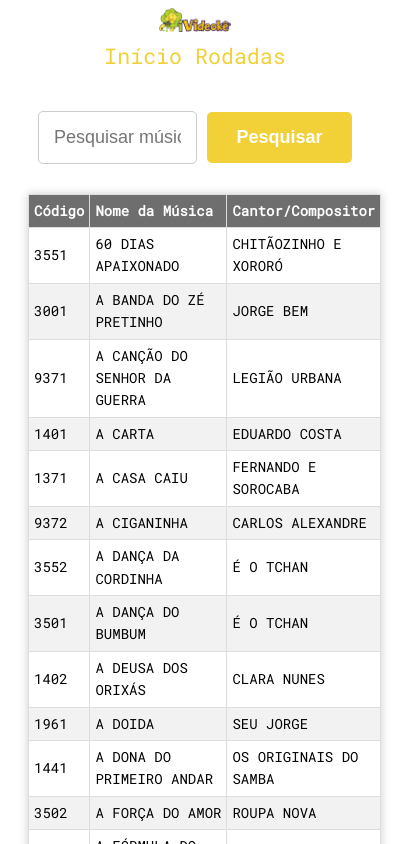
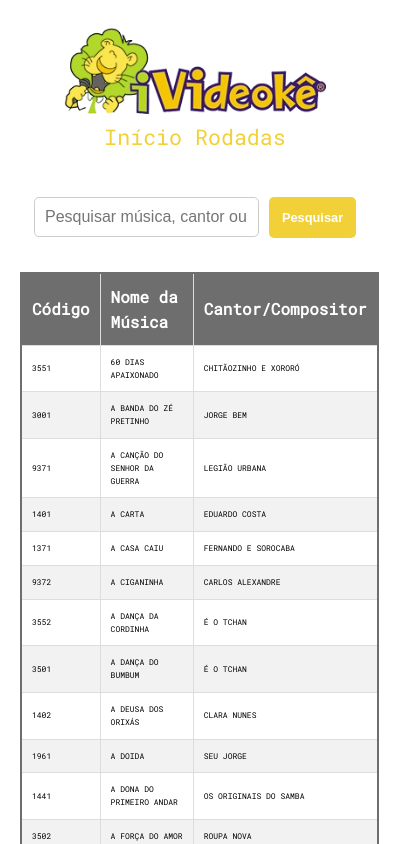
Before and after one commit to FabioHTGuimaraes/CatalagoVideoke, a plain HTML site: page index.html in a window 390 px wide. Shown: the top 844 px of the page, 412 px wide, since content can reach past the window. Drawn offline with nearby package versions, Linux system fonts and the light colour scheme.

Commit message:
hhh
hhhh

```diff
--- a/index.html
+++ b/index.html
@@ -7,7 +7,7 @@
 
     <meta http-equiv="X-UA-Compatible" content="IE=edge">
 
-    <meta name="viewport" content="width=device-width, initial-scale=1.0">
+    <meta name="viewport" content="width=device-width, initial-scale=1, user-scalable=no">
 
     <!-- Inclui o arquivo de estilo CSS -->
     <link rel="stylesheet" href="style.css">
--- a/style.css
+++ b/style.css
@@ -5,6 +5,8 @@
     font-family: "Roboto Mono", sans-serif;
     line-height: 1.6;
     padding: 0;
+    margin: 0;
+    overflow-x: hidden;
     box-sizing: border-box;
     overflow-x: hidden;
     text-align: center;
@@ -91,11 +93,10 @@
 
 /* Tabela de músicas */
 .musicList {
-    width: 100%;
-    max-width: 900px;
+    max-width: 50%;
     margin: 0 auto;
     border-collapse: collapse;
-    box-shadow: 0 0 10px rgba(0, 0, 0, 0.2);
+    border: 2px solid #6e6e6e;
 }
 
 .musicList th, .musicList td {
@@ -139,38 +140,57 @@
 
 /* Responsividade */
 @media (max-width: 768px) {
-    .search-container input[type="text"],
-    button {
-        width: 100%;
-        max-width: 100%;
-        font-size: 18px;
+
+    .search-container {
+        padding: 4%;
     }
 
-    .musicList th, .musicList td {
-        padding: 8px;
-        font-size: 14px;
+    button {
+        padding: 4%;
+        font-size: 80%;
     }
+
+    .musicList td {
+        font-size: 50%;
+        width: 100%;
+    }
+
+    #img-centro {
+        width: 70%;
+        margin-top: 5%;
+    }
+
+    footer {
+        font-size: 50%;
+        margin: 5%;
+    }
+
 }
 
 @media (max-width: 480px) {
+
     .search-container {
-        padding: 10px;
-    }
-
-    .search-container input[type="text"] {
-        padding: 15px;
+        padding: 4%;
     }
 
     button {
-        padding: 15px;
-        font-size: 18px;
+        padding: 4%;
+        font-size: 80%;
     }
 
-    .musicList {
-        font-size: 12px;
+    .musicList td {
+        font-size: 50%;
+        width: 100%;
     }
 
-    .musicList th, .musicList td {
-        padding: 5px;
+    #img-centro {
+        width: 70%;
+        margin-top: 5%;
     }
+
+    footer {
+        font-size: 50%;
+        margin: 5%;
+    }
+
 }
```
Also changed, not shown: partidas.html (+3 -3 lines), img/videoke-logo-CD58BA9B55-seeklogo.com.png (added).
